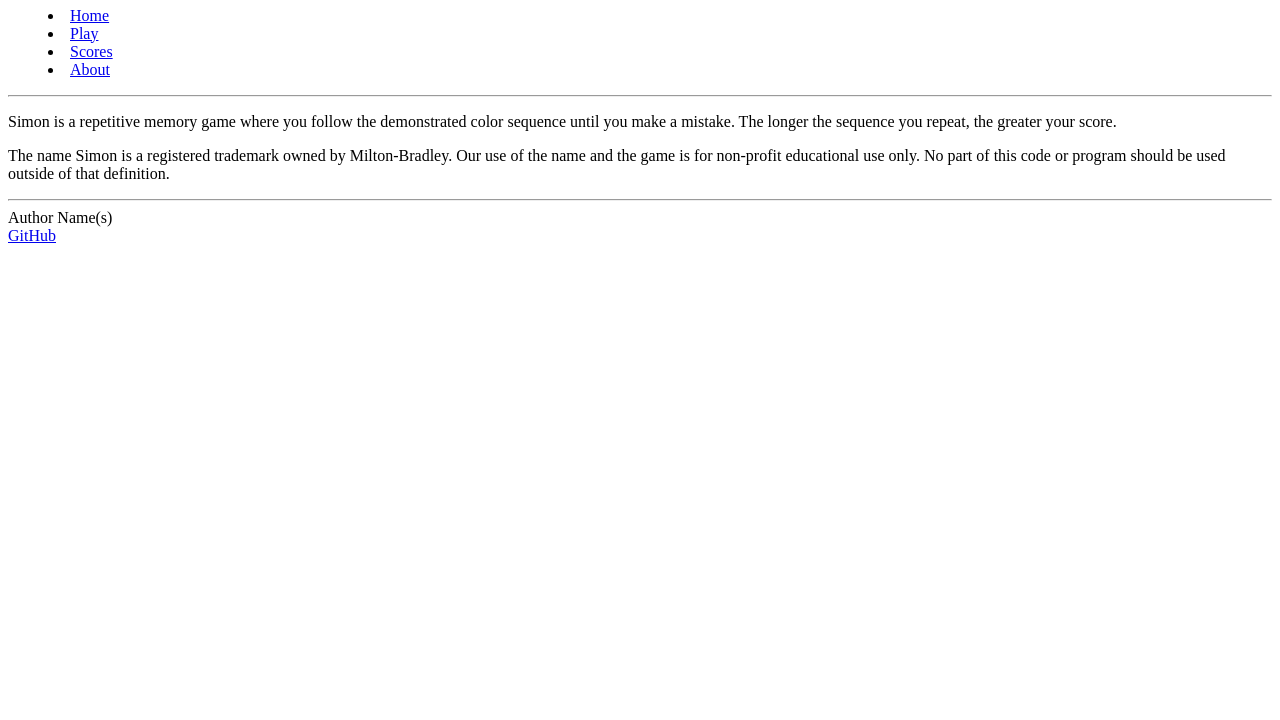
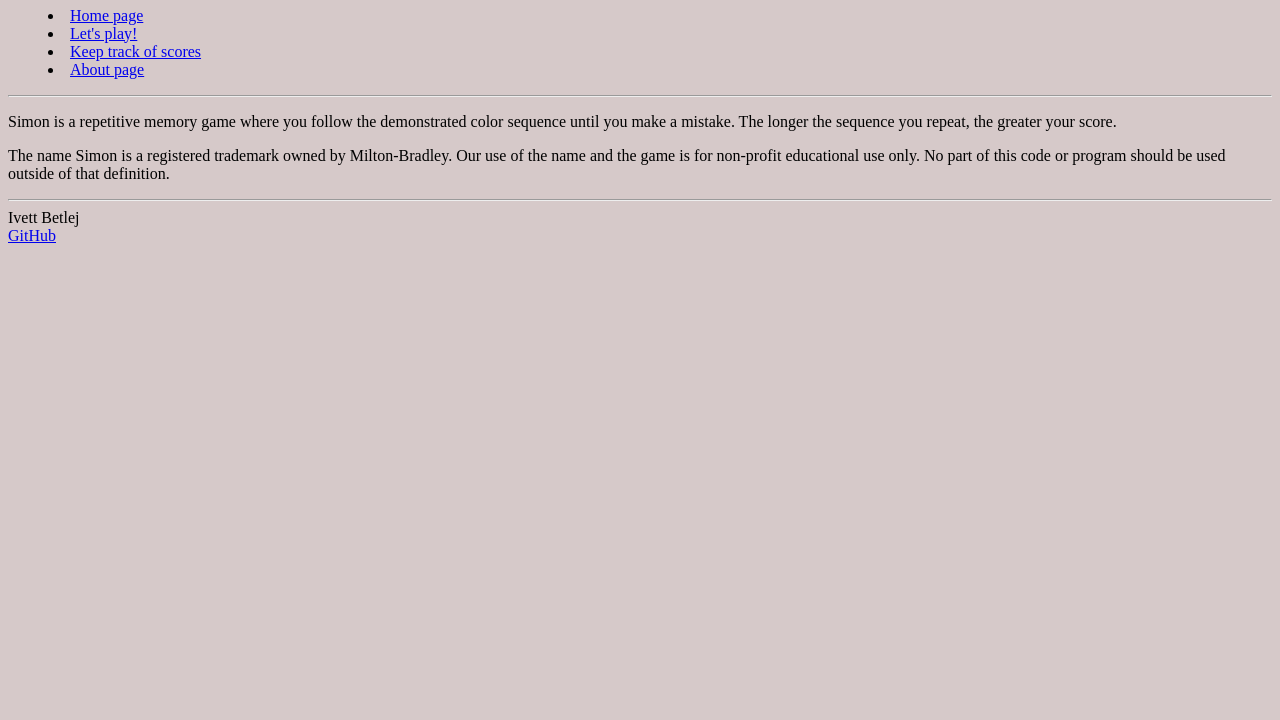
Before and after one commit to IvettB/simon, a plain HTML site: page simon-html/about.html in a window 1280 px wide. Shown: the part 80-800 px from the top of the page. Drawn offline with Linux system fonts and the light colour scheme.

Commit message:
Milestone 1

```diff
--- a/simon-html/about.html
+++ b/simon-html/about.html
@@ -6,16 +6,16 @@
     <title>About</title>
     <link rel="icon" href="favicon.ico" />
   </head>
-  <body>
+  <body style="background-color: #D6C9C9;">
     <header>
       <h1>Simon<sup>&reg;</sup></h1>
 
       <nav>
         <menu>
-          <li><a href="index.html">Home</a></li>
-          <li><a href="play.html">Play</a></li>
-          <li><a href="scores.html">Scores</a></li>
-          <li><a href="about.html">About</a></li>
+          <li><a href="index.html">Home page</a></li>
+          <li><a href="play.html">Let's play!</a></li>
+          <li><a href="scores.html">Keep track of scores</a></li>
+          <li><a href="about.html">About page</a></li>
         </menu>
       </nav>
 
@@ -38,9 +38,9 @@
 
     <footer>
       <hr />
-      <span class="text-reset">Author Name(s)</span>
+      <span class="text-reset">Ivett Betlej</span>
       <br />
-      <a href="https://github.com/webprogramming260/simon-html">GitHub</a>
+      <a href="https://github.com/IvettB/simon">GitHub</a>
     </footer>
   </body>
 </html>
```
Also changed, not shown: simon-html/index.html (+4 -4 lines), simon-html/play.html (+7 -7 lines), simon-html/scores.html (+7 -7 lines).
